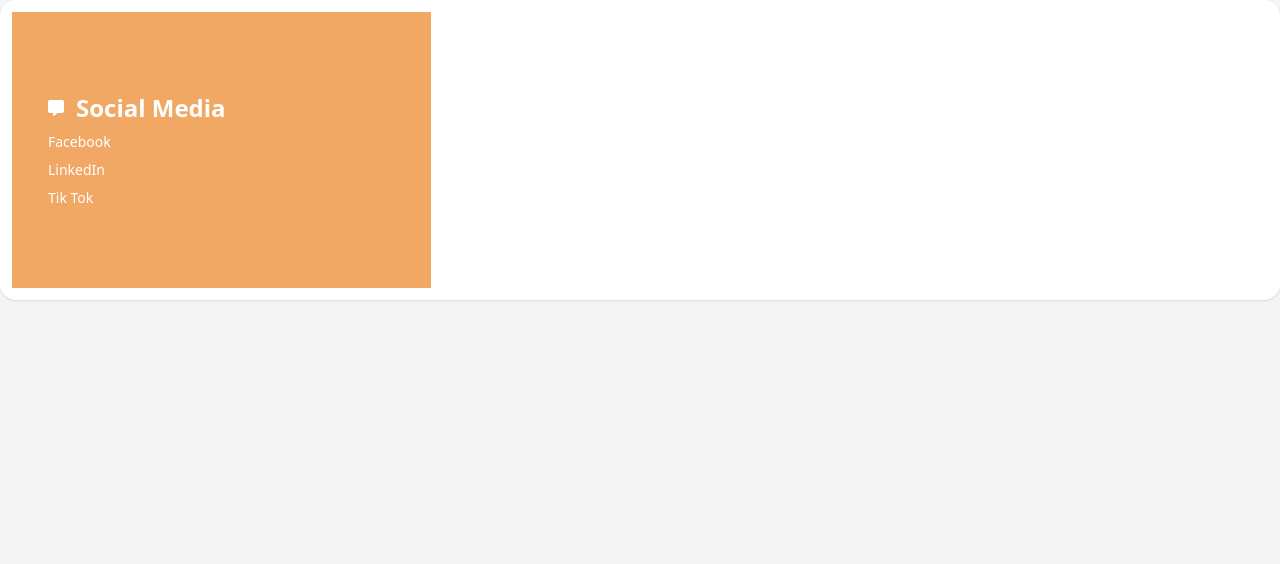
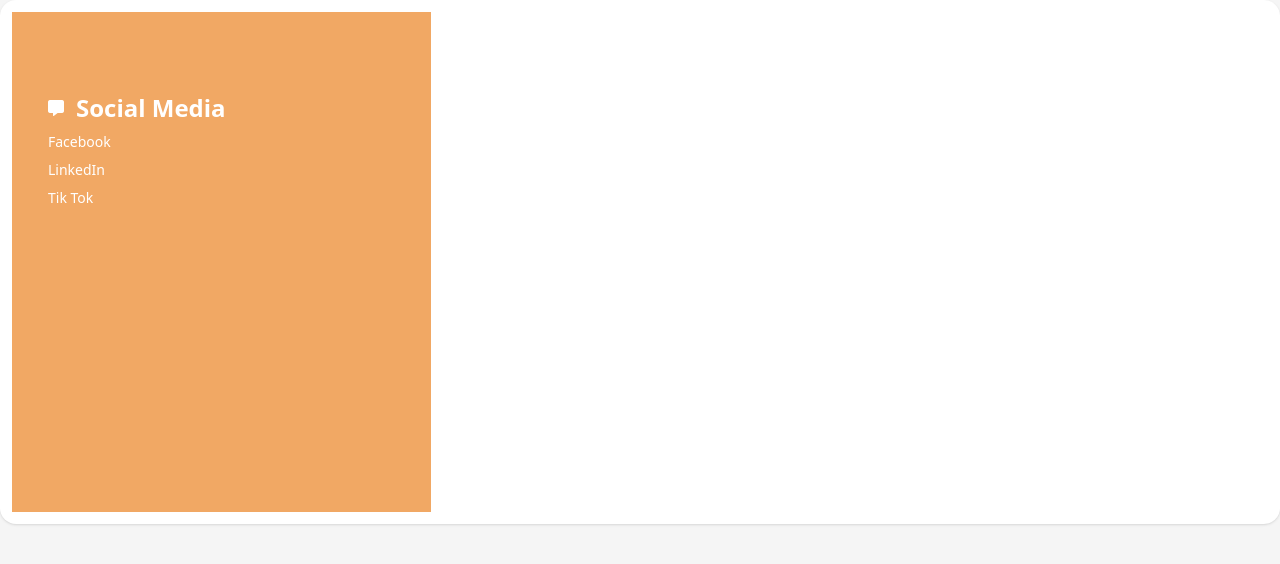
Before and after one commit to kisinja/Tide-heroes-Contribution-two, a website: page src/index.html in a window 1280 px wide. Drawn offline with Linux system fonts and the light colour scheme.

Commit message:
social-media commit

```diff
--- a/src/index.html
+++ b/src/index.html
@@ -12,7 +12,7 @@
 <body class="bg-[#f5f5f5]">
 
     <div class="container mx-auto shadow bg-white p-3 rounded-2xl">
-        <div class="gap-2 w-1/3 h-1/2 flex flex-col text-white bg-[#f1a864] py-20 px-9">
+        <div class="gap-2 w-1/3 h-[500px] flex flex-col text-white bg-[#f1a864] py-20 px-9">
             <div class="flex items-center gap-3">
                 <i class="fa-solid fa-message"></i>
                 <h1 class="text-2xl font-bold">Social Media</h1>
```
Also changed, not shown: src/output.css.
